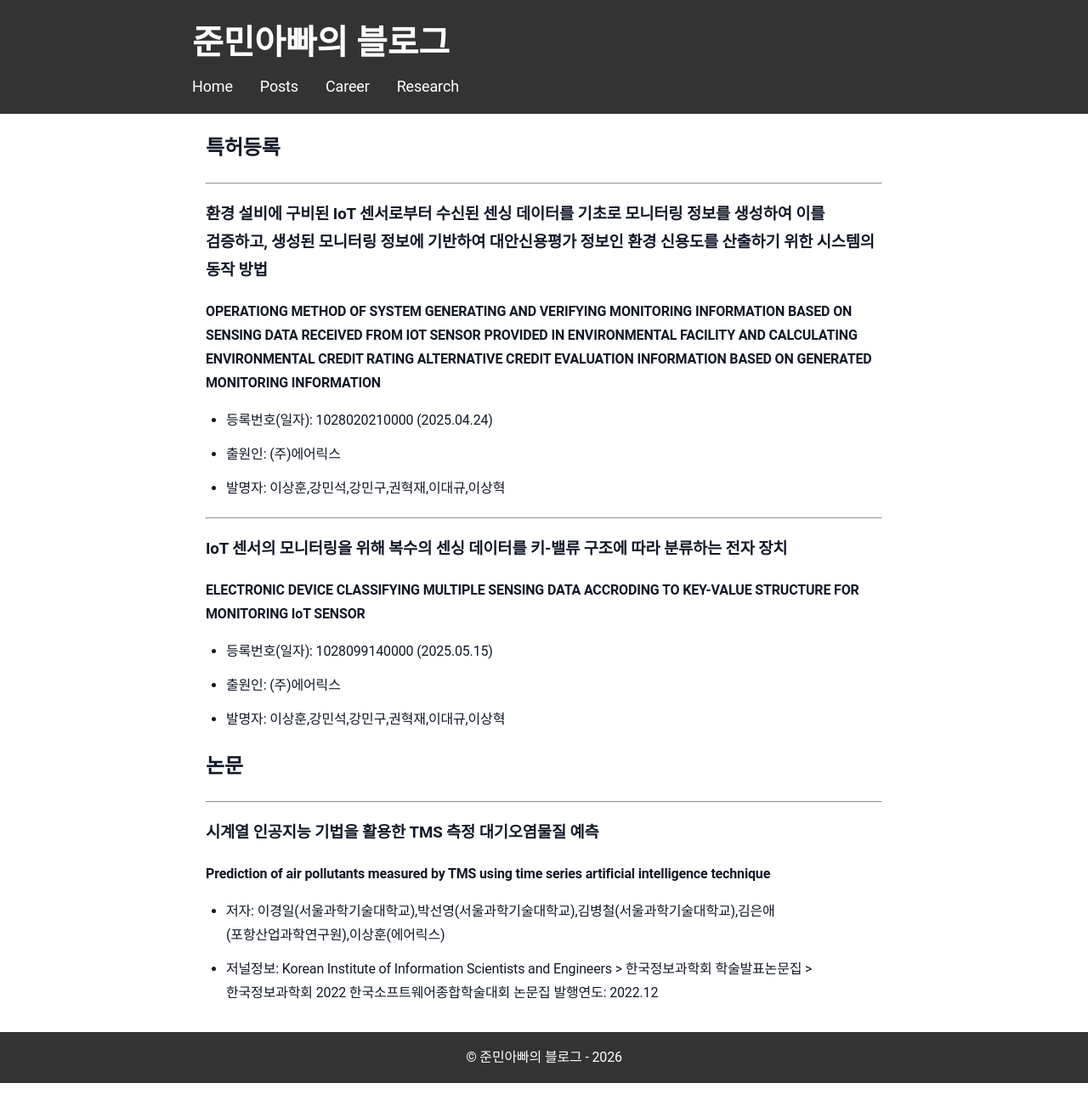
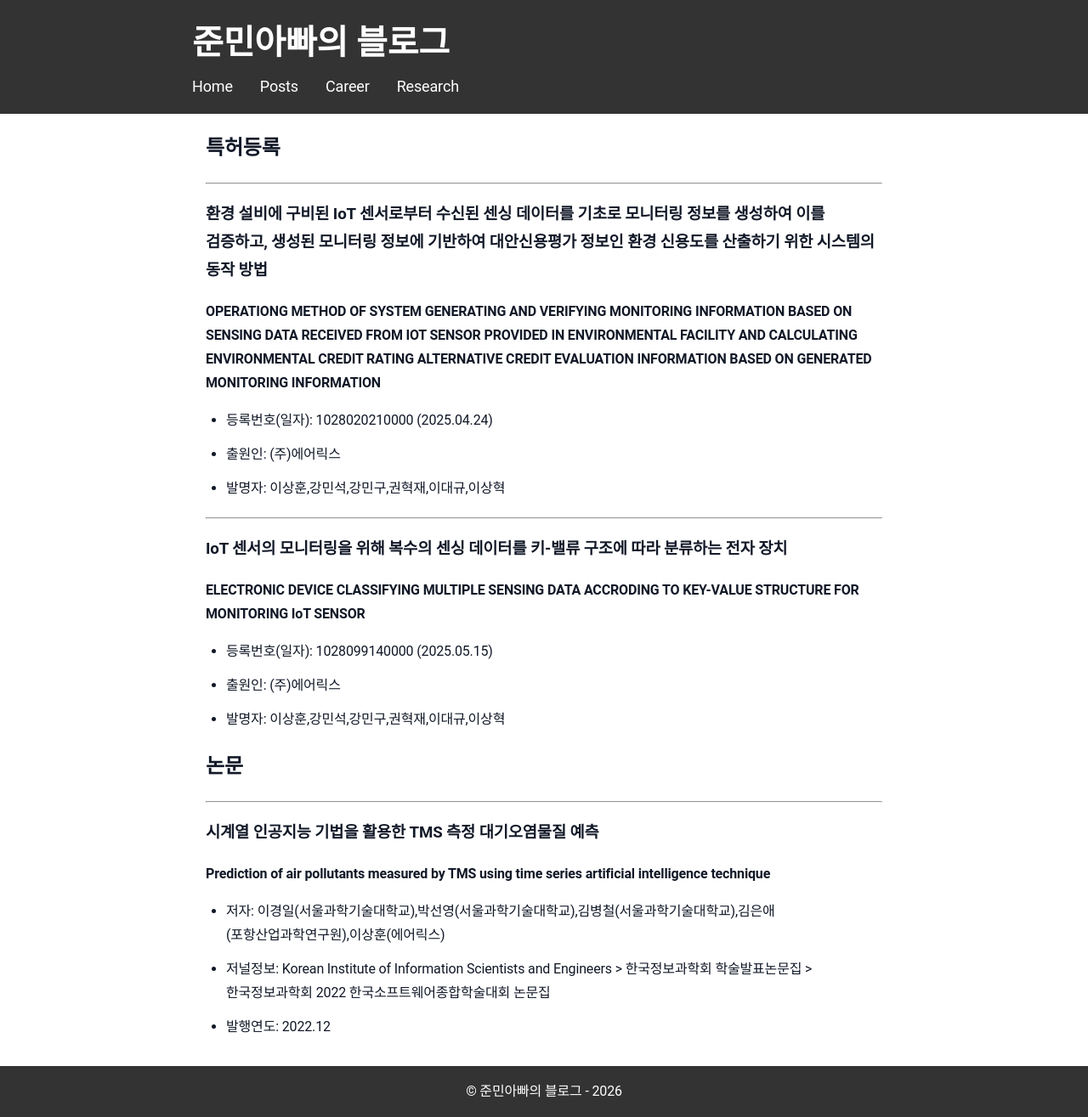
Before and after one commit to sanghoon-lee/sanghoon-lee.github.io, a Jekyll site: the page built from research.md, in a window 1280 px wide. Shown: the whole page at 85% size. Built offline with Jekyll 4.4.1, drawn with Linux system fonts in a browser that asks for light colours; before the commit the page ends 1275 px from its top, so only the background shows below that; part of the change alters nothing that is shown.

```diff
--- a/research.md
+++ b/research.md
@@ -35,4 +35,4 @@ permalink: /research/
 
 * 저자: 이경일(서울과학기술대학교),박선영(서울과학기술대학교),김병철(서울과학기술대학교),김은애(포항산업과학연구원),이상훈(에어릭스)
 * 저널정보: Korean Institute of Information Scientists and Engineers > 한국정보과학회 학술발표논문집 > 한국정보과학회 2022 한국소프트웨어종합학술대회 논문집
-발행연도: 2022.12
+* 발행연도: 2022.12
```
